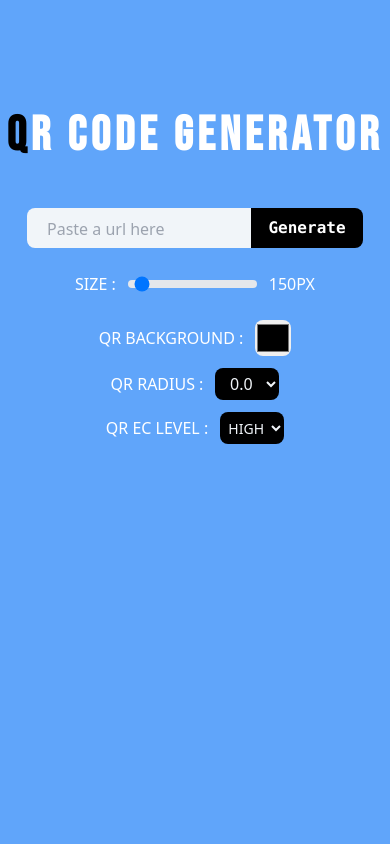
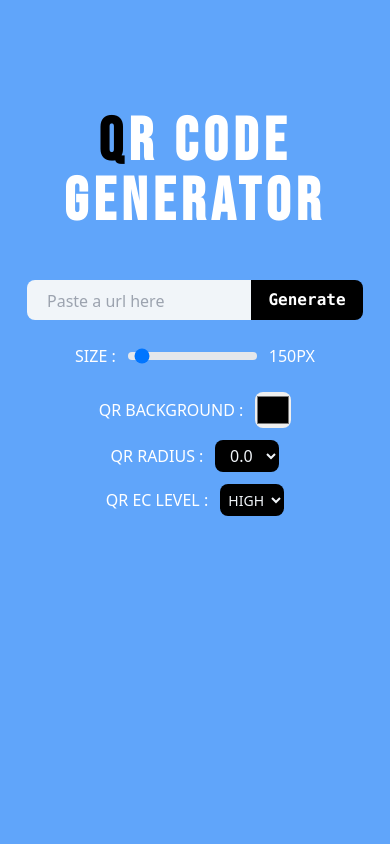
Before and after one commit to Abhiraj05/QR_code_generator, a React (Vite) app: page / in a window 390 px wide. Shown: the top 844 px of the page. Built offline with nearby package versions, Linux system fonts and the light colour scheme.

Commit message:
Update App.jsx

```diff
--- a/src/App.jsx
+++ b/src/App.jsx
@@ -58,7 +58,7 @@ function App() {
       <div className="md:flex md:justify-center md:items-center min-h-screen mb-14 mt-28 md:mt-10">
         <div className="text-center">
           <div>
-            <h1 className="text-white  font-bebas tracking-widest uppercase md:font-extrabold font-[1000] md:text-8xl text-5xl mb-12 first-letter:text-black">
+            <h1 className="text-white  font-bebas tracking-widest uppercase md:font-extrabold font-[1000] md:text-8xl text-6xl mb-12 first-letter:text-black">
               qr code generator
             </h1>
           </div>
```
